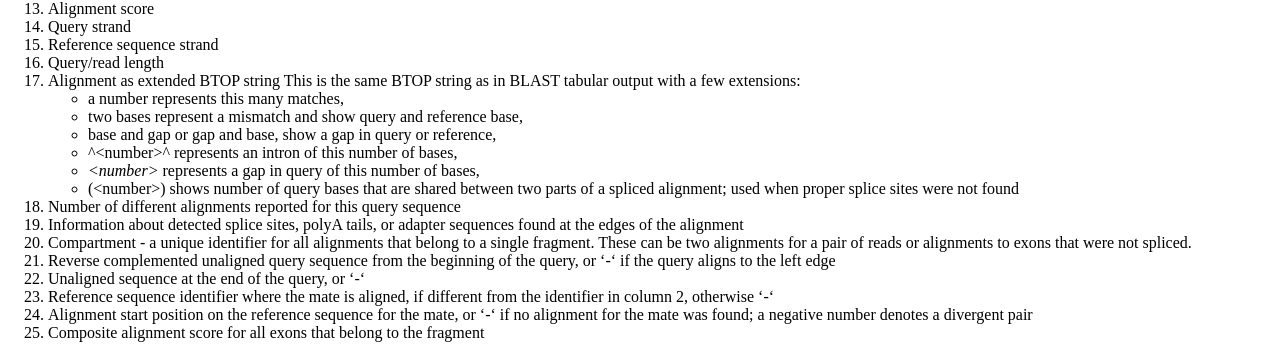
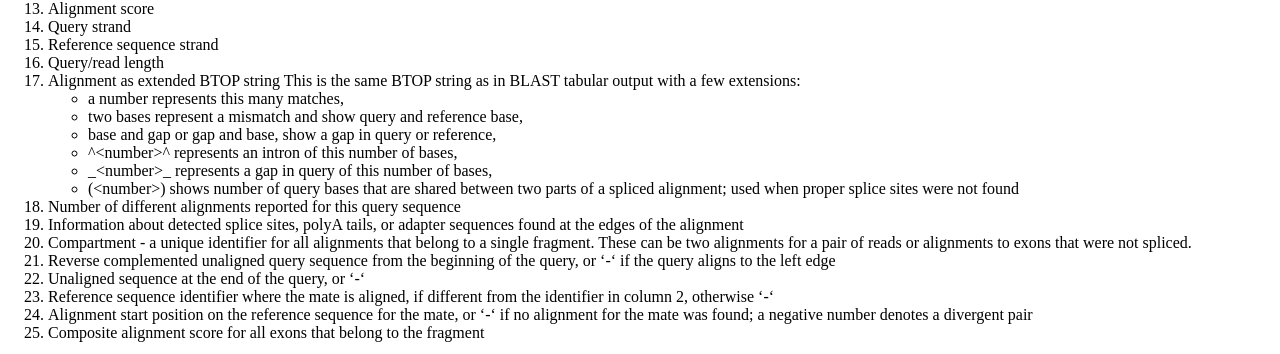
Before and after one commit to ncbi/magicblast, a Jekyll site: the page built from docs/_posts/2016-12-29-output.md, in a window 1280 px wide. Shown: the part 1021-1375 px from the top of the page. Built offline with Jekyll 4.4.1, drawn with Linux system fonts in a browser that asks for light colours; a style sheet for code colours, icons or effects is not loaded.

Commit message:
Minor fix for BTOP description

```diff
--- a/docs/_posts/2016-12-29-output.md
+++ b/docs/_posts/2016-12-29-output.md
@@ -56,7 +56,7 @@ delimited fields:
     - two bases represent a mismatch and show query and reference base,
     - base and gap or gap and base, show a gap in query or reference,
     - ^\<number\>^ represents an intron of this number of bases,
-    - _\<number\>_ represents a gap in query of this number of bases,
+    - \_\<number\>\_ represents a gap in query of this number of bases,
     - (\<number\>) shows number of query bases that are shared between
     two parts of a spliced alignment; used when proper splice sites
     were not found
```
